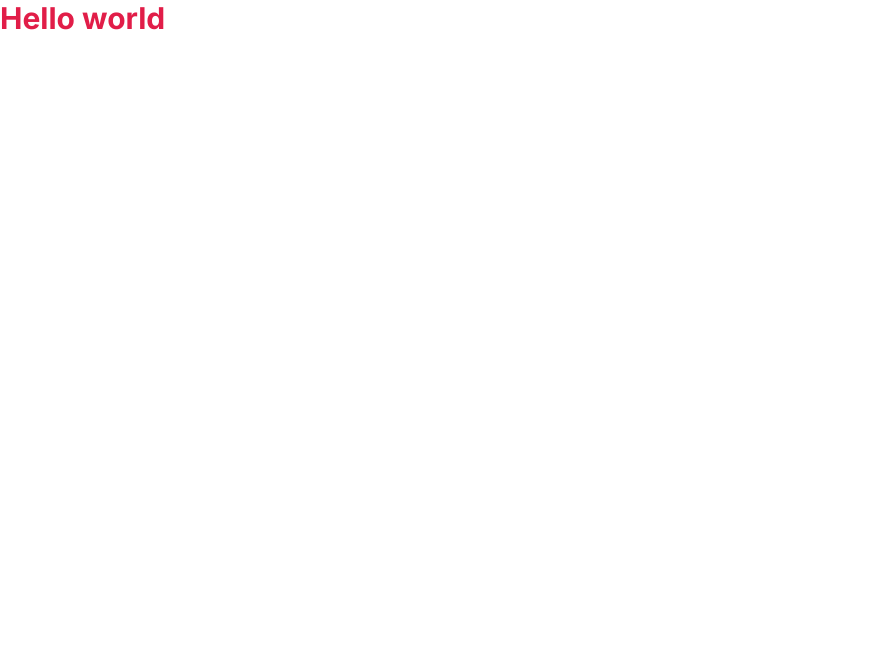
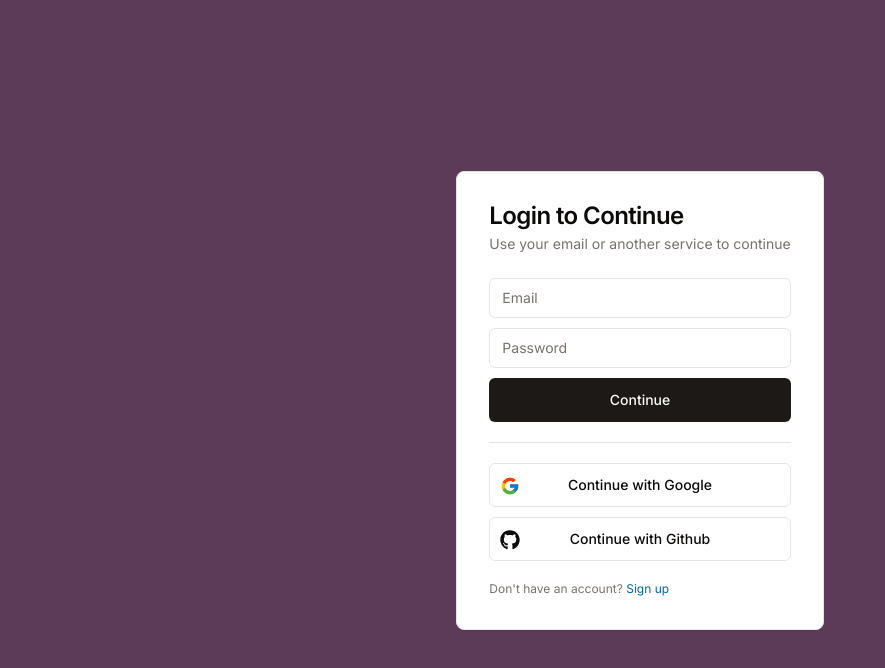
Before and after one commit to yashSingh-1/slack, a Next.js app: page / in a window 1280 px wide. Shown: the top 668 px of the page, without its empty margins (0-885 px from the left). Built offline with nearby package versions, Linux system fonts and the light colour scheme.

Commit message:
changing auth pages using state, not LinkTag

```diff
--- a/package.json
+++ b/package.json
@@ -9,6 +9,7 @@
     "lint": "next lint"
   },
   "dependencies": {
+    "@radix-ui/react-separator": "^1.1.0",
     "@radix-ui/react-slot": "^1.1.0",
     "class-variance-authority": "^0.7.0",
     "clsx": "^2.1.1",
@@ -16,6 +17,7 @@
     "next": "14.2.6",
     "react": "^18",
     "react-dom": "^18",
+    "react-icons": "^5.3.0",
     "tailwind-merge": "^2.5.2",
     "tailwindcss-animate": "^1.0.7"
   },
--- a/src/app/globals.css
+++ b/src/app/globals.css
@@ -1,6 +1,11 @@
 @tailwind base;
 @tailwind components;
 @tailwind utilities;
+
+html,
+body, :root {
+  height: 100%
+}
 
 @layer base {
   :root {
--- a/src/app/page.tsx
+++ b/src/app/page.tsx
@@ -1,9 +1,11 @@
+import { Button } from "@/components/ui/button";
+import AuthScreen from "@/features/auth/components/auth-screen";
 import Image from "next/image";
 
 export default function Home() {
   return (
-    <div className="text-rose-600 font-bold text-3xl">
-      Hello world
+    <div>
+      <AuthScreen />
     </div>
   );
 }
--- a/src/components/ui/button.tsx
+++ b/src/components/ui/button.tsx
@@ -18,6 +18,7 @@
           "bg-secondary text-secondary-foreground hover:bg-secondary/80",
         ghost: "hover:bg-accent hover:text-accent-foreground",
         link: "text-primary underline-offset-4 hover:underline",
+        slack: "border-t border-b  font-mono hover:bg-emerald-500/80"
       },
       size: {
         default: "h-10 px-4 py-2",
--- /dev/null
+++ b/src/components/ui/card.tsx
@@ -0,0 +1,79 @@
+import * as React from "react"
+
+import { cn } from "@/lib/utils"
+
+const Card = React.forwardRef<
+  HTMLDivElement,
+  React.HTMLAttributes<HTMLDivElement>
+>(({ className, ...props }, ref) => (
+  <div
+    ref={ref}
+    className={cn(
+      "rounded-lg border bg-card text-card-foreground shadow-sm",
+      className
+    )}
+    {...props}
+  />
+))
+Card.displayName = "Card"
+
+const CardHeader = React.forwardRef<
+  HTMLDivElement,
+  React.HTMLAttributes<HTMLDivElement>
+>(({ className, ...props }, ref) => (
+  <div
+    ref={ref}
+    className={cn("flex flex-col space-y-1.5 p-6", className)}
+    {...props}
+  />
+))
+CardHeader.displayName = "CardHeader"
+
+const CardTitle = React.forwardRef<
+  HTMLParagraphElement,
+  React.HTMLAttributes<HTMLHeadingElement>
+>(({ className, ...props }, ref) => (
+  <h3
+    ref={ref}
+    className={cn(
+      "text-2xl font-semibold leading-none tracking-tight",
+      className
+    )}
+    {...props}
+  />
+))
+CardTitle.displayName = "CardTitle"
+
+const CardDescription = React.forwardRef<
+  HTMLParagraphElement,
+  React.HTMLAttributes<HTMLParagraphElement>
+>(({ className, ...props }, ref) => (
+  <p
+    ref={ref}
+    className={cn("text-sm text-muted-foreground", className)}
+    {...props}
+  />
+))
+CardDescription.displayName = "CardDescription"
+
+const CardContent = React.forwardRef<
+  HTMLDivElement,
+  React.HTMLAttributes<HTMLDivElement>
+>(({ className, ...props }, ref) => (
+  <div ref={ref} className={cn("p-6 pt-0", className)} {...props} />
+))
+CardContent.displayName = "CardContent"
+
+const CardFooter = React.forwardRef<
+  HTMLDivElement,
+  React.HTMLAttributes<HTMLDivElement>
+>(({ className, ...props }, ref) => (
+  <div
+    ref={ref}
+    className={cn("flex items-center p-6 pt-0", className)}
+    {...props}
+  />
+))
+CardFooter.displayName = "CardFooter"
+
+export { Card, CardHeader, CardFooter, CardTitle, CardDescription, CardContent }
--- /dev/null
+++ b/src/components/ui/input.tsx
@@ -0,0 +1,25 @@
+import * as React from "react"
+
+import { cn } from "@/lib/utils"
+
+export interface InputProps
+  extends React.InputHTMLAttributes<HTMLInputElement> {}
+
+const Input = React.forwardRef<HTMLInputElement, InputProps>(
+  ({ className, type, ...props }, ref) => {
+    return (
+      <input
+        type={type}
+        className={cn(
+          "flex h-10 w-full rounded-md border border-input bg-background px-3 py-2 text-sm ring-offset-background file:border-0 file:bg-transparent file:text-sm file:font-medium placeholder:text-muted-foreground focus-visible:outline-none focus-visible:ring-2 focus-visible:ring-ring focus-visible:ring-offset-2 disabled:cursor-not-allowed disabled:opacity-50",
+          className
+        )}
+        ref={ref}
+        {...props}
+      />
+    )
+  }
+)
+Input.displayName = "Input"
+
+export { Input }
--- /dev/null
+++ b/src/components/ui/separator.tsx
@@ -0,0 +1,31 @@
+"use client"
+
+import * as React from "react"
+import * as SeparatorPrimitive from "@radix-ui/react-separator"
+
+import { cn } from "@/lib/utils"
+
+const Separator = React.forwardRef<
+  React.ElementRef<typeof SeparatorPrimitive.Root>,
+  React.ComponentPropsWithoutRef<typeof SeparatorPrimitive.Root>
+>(
+  (
+    { className, orientation = "horizontal", decorative = true, ...props },
+    ref
+  ) => (
+    <SeparatorPrimitive.Root
+      ref={ref}
+      decorative={decorative}
+      orientation={orientation}
+      className={cn(
+        "shrink-0 bg-border",
+        orientation === "horizontal" ? "h-[1px] w-full" : "h-full w-[1px]",
+        className
+      )}
+      {...props}
+    />
+  )
+)
+Separator.displayName = SeparatorPrimitive.Root.displayName
+
+export { Separator }
--- /dev/null
+++ b/src/features/auth/components/SignInCard.tsx
@@ -0,0 +1,58 @@
+import { Button } from "@/components/ui/button";
+import {
+  Card,
+  CardContent,
+  CardDescription,
+  CardHeader,
+  CardTitle,
+} from "@/components/ui/card";
+import { Input } from "@/components/ui/input";
+import { Separator } from "@/components/ui/separator";
+import { FaGithub } from "react-icons/fa";
+import {FcGoogle} from "react-icons/fc"
+import { SingInFlow } from "../types";
+
+interface SignInCardProps {
+    setState: (state: SingInFlow) => void
+}
+
+const SignInCard = ({setState}: SignInCardProps) => {
+  return (
+    <Card className="w-full h-full p-8">
+      <CardHeader className="px-0 pt-0">
+        <CardTitle>Login to Continue</CardTitle>
+        <CardDescription>
+        Use your email or another service to continue
+      </CardDescription>
+      </CardHeader>
+
+      <CardContent className="space-y-5 px-0 pb-0">
+        <form className="space-y-2.5">
+            <Input disabled={false} value="" placeholder="Email"
+            type="email" required />
+            <Input disabled={false} value="" placeholder="Password"
+            type="password" required />
+            <Button type="submit" className="w-full" size="lg" disabled={false}>
+                Continue
+            </Button>
+        </form>
+        <Separator />
+        <div className="flex flex-col gap-y-2.5">
+            <Button className="w-full relative" disabled={false} onClick={() => {}} variant="outline" size="lg">
+                <FcGoogle className="size-5 absolute top-3 left-2.5"/>
+                Continue with Google
+            </Button>
+            <Button className="w-full relative" disabled={false} onClick={() => {}} variant="outline" size="lg">
+                <FaGithub className="size-5 absolute top-3 left-2.5"/>
+                Continue with Github
+            </Button>
+        </div>
+        <p className="text-xs text-muted-foreground">
+            Don&apos;t have an account? <span onClick={() => setState("signUp")} className="text-sky-700 hover:underline cursor-pointer">Sign up</span>
+        </p>
+      </CardContent>
+    </Card>
+  );
+};
+
+export default SignInCard;
--- /dev/null
+++ b/src/features/auth/components/SignUpCard.tsx
@@ -0,0 +1,58 @@
+import { Button } from "@/components/ui/button";
+import {
+  Card,
+  CardContent,
+  CardDescription,
+  CardHeader,
+  CardTitle,
+} from "@/components/ui/card";
+import { Input } from "@/components/ui/input";
+import { Separator } from "@/components/ui/separator";
+import { FaGithub } from "react-icons/fa";
+import {FcGoogle} from "react-icons/fc"
+import { SingInFlow } from "../types";
+
+interface SignUpCardProps {
+    setState: (state: SingInFlow) => void
+}
+
+const SignUpCard = ({setState}: SignUpCardProps) => {
+  return (
+    <Card className="w-full h-full p-8">
+      <CardHeader className="px-0 pt-0">
+        <CardTitle>Register to Continue</CardTitle>
+        <CardDescription>
+        Use your email or another service to continue
+      </CardDescription>
+      </CardHeader>
+
+      <CardContent className="space-y-5 px-0 pb-0">
+        <form className="space-y-2.5">
+            <Input disabled={false} value="" placeholder="Email"
+            type="email" required />
+            <Input disabled={false} value="" placeholder="Password"
+            type="password" required />
+            <Button type="submit" className="w-full" size="lg" disabled={false}>
+                Continue
+            </Button>
+        </form>
+        <Separator />
+        <div className="flex flex-col gap-y-2.5">
+            <Button className="w-full relative" disabled={false} onClick={() => {}} variant="outline" size="lg">
+                <FcGoogle className="size-5 absolute top-3 left-2.5"/>
+                Continue with Google
+            </Button>
+            <Button className="w-full relative" disabled={false} onClick={() => {}} variant="outline" size="lg">
+                <FaGithub className="size-5 absolute top-3 left-2.5"/>
+                Continue with Github
+            </Button>
+        </div>
+        <p className="text-xs text-muted-foreground">
+            Already have an account? <span onClick={() => setState("signIn")} className="text-sky-700 hover:underline cursor-pointer">Sign in</span>
+        </p>
+      </CardContent>
+    </Card>
+  );
+};
+
+export default SignUpCard;
--- /dev/null
+++ b/src/features/auth/components/auth-screen.tsx
@@ -0,0 +1,21 @@
+"use client"
+
+import { useState } from "react"
+import { SingInFlow } from "../types"
+import SignInCard from "./SignInCard"
+import SignUpCard from "./SignUpCard"
+
+const AuthScreen = () => {
+  const [state, setState] = useState<SingInFlow>("signIn")
+  return (
+    <div className="h-screen flex items-center justify-center bg-[#5C3B58]">
+      <div className="md:h-auto md:w-fit">
+        {
+          state === "signIn" ? <SignInCard setState={setState}/> : <SignUpCard setState={setState}/>
+        }
+      </div>
+    </div>
+  )
+}
+
+export default AuthScreen
--- /dev/null
+++ b/src/features/auth/types.ts
@@ -0,0 +1 @@
+export type SingInFlow = "signIn" | "signUp"
```
Also changed, not shown: 1 other file (tests, documents, lock files or other folders).
